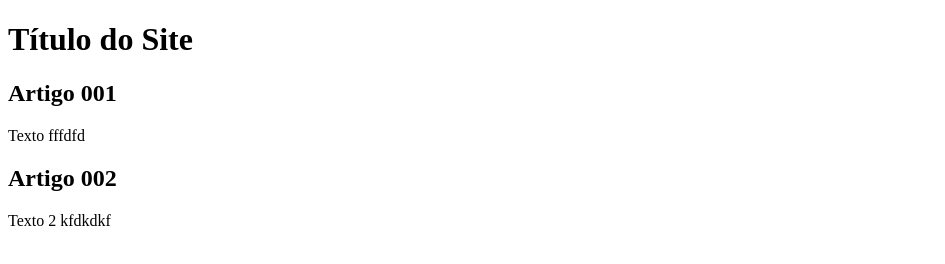
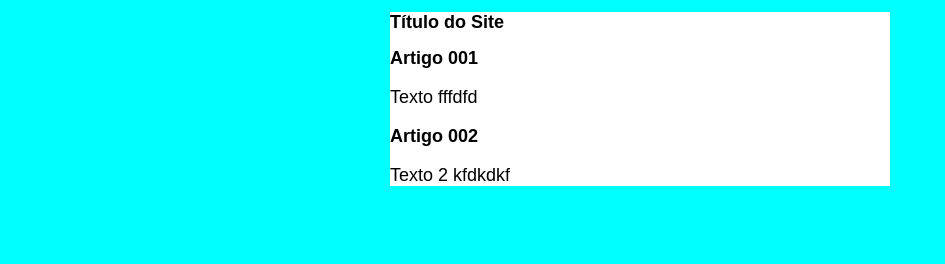
Before and after one commit to JoaoKothe/Projeto-Site, a plain HTML site: page index.html in a window 1280 px wide. Shown: the whole page, without its empty margins (0-945 px from the left). Drawn offline with Linux system fonts and the light colour scheme.

Commit message:
iniciei o design

```diff
--- /dev/null
+++ b/estilos/style.css
@@ -0,0 +1,15 @@
+* {
+    font-family: Arial, Helvetica, sans-serif;
+    font-size: 18px;
+}
+
+body {
+    background-color: aqua;
+}
+
+main {
+    background-color: #fff;
+    width: 500px;
+    margin: auto;
+    box-shadow: 5px black;
+}
--- a/index.html
+++ b/index.html
@@ -6,6 +6,7 @@
     <meta http-equiv="X-UA-Compatible" content="IE=edge">
     <meta name="viewport" content="width=device-width, initial-scale=1.0">
     <title>Título do Site</title>
+    <link rel="stylesheet" href="estilos/style.css">
 </head>
 
 <body>
```
